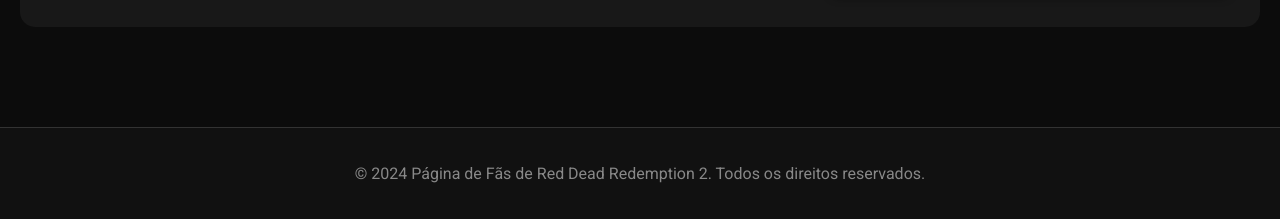
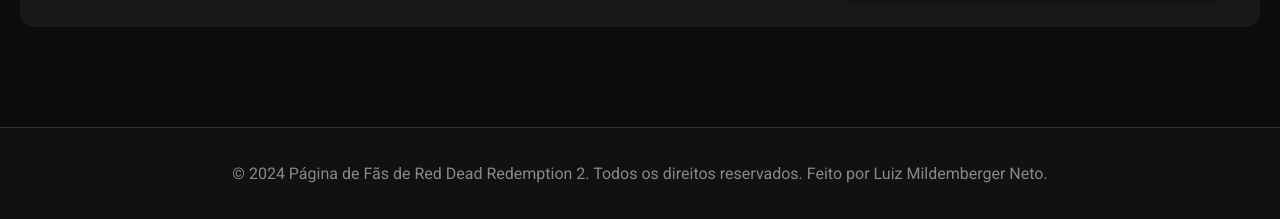
Before and after one commit to Luixzzin/chico-laska, a plain HTML site: page index.html in a window 1280 px wide. Shown: the part 2015-2234 px from the top of the page. Drawn offline with nearby package versions, Linux system fonts and the light colour scheme.

Commit message:
Update index.html

```diff
--- a/index.html
+++ b/index.html
@@ -56,7 +56,7 @@
     </main>
 
     <footer>
-        <p>&copy; 2024 Página de Fãs de Red Dead Redemption 2. Todos os direitos reservados.</p>
+        <p>&copy; 2024 Página de Fãs de Red Dead Redemption 2. Todos os direitos reservados. Feito por Luiz Mildemberger Neto.</p>
     </footer>
 </body>
 </html>
```
